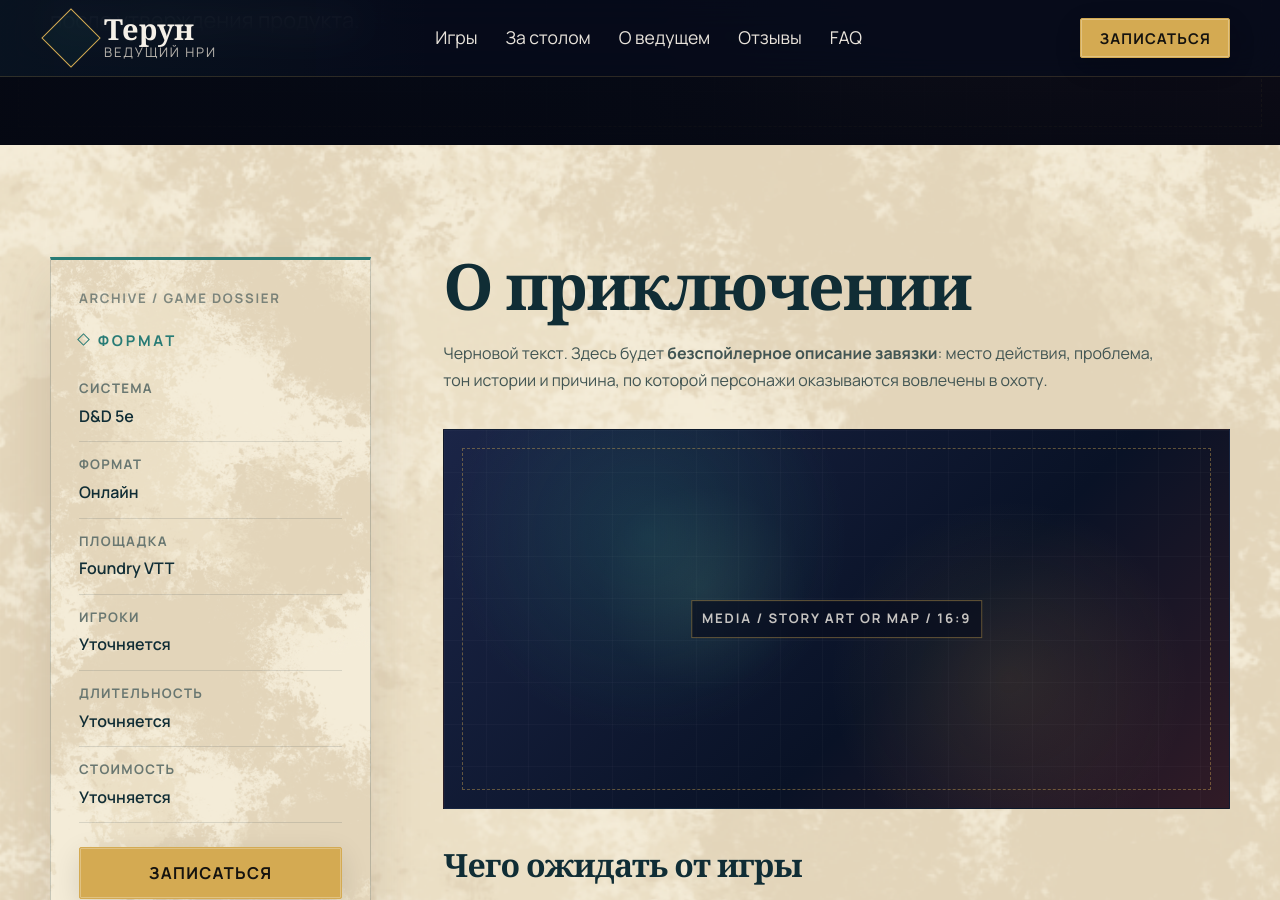
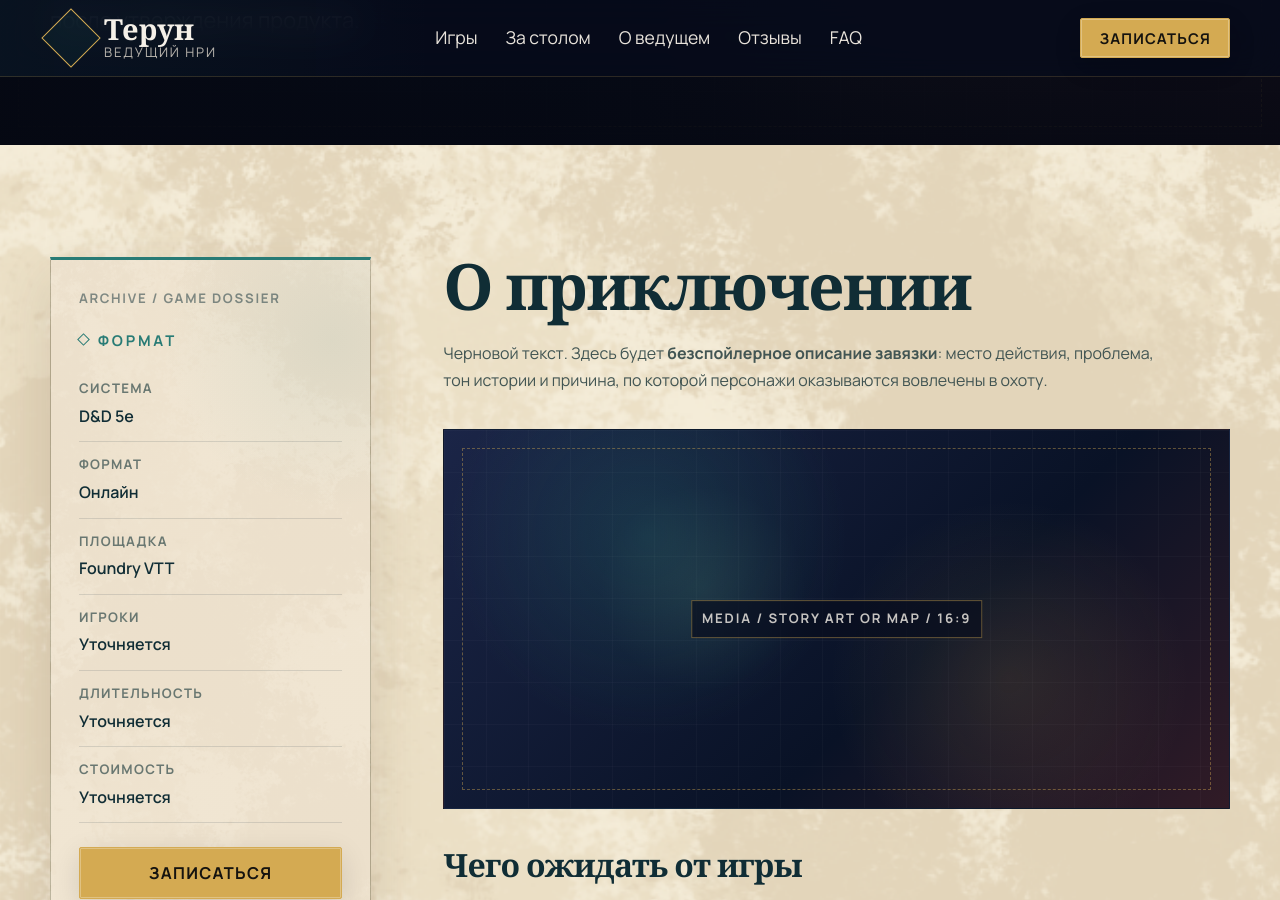
Before and after one commit to BrotherTerun/TerunPfolio, a Jekyll site: the page built from gm/games/witcher-hunt.md, in a window 1280 px wide and 900 px high, scrolled down 539 px. Built offline with Jekyll 4.4.1, drawn with Linux system fonts in a browser that asks for light colours; some web fonts are replaced.

Commit message:
Restore paper darkening on game dossier

```diff
--- a/assets/css/gm-game.css
+++ b/assets/css/gm-game.css
@@ -60,11 +60,15 @@
   padding: 28px;
   border: 1px solid var(--gm-paper-border);
   border-top: 3px solid var(--gm-teal);
-  background-color: var(--gm-paper-card);
-  background-image: var(--gm-paper-texture);
+  background:
+    radial-gradient(circle at 88% 12%, rgba(40,123,117,.08), transparent 26%),
+    linear-gradient(rgba(243,234,219,.74), rgba(243,234,219,.74)),
+    var(--gm-paper-texture),
+    var(--gm-paper-card);
   background-repeat: no-repeat;
-  background-size: cover;
+  background-size: auto, auto, cover, auto;
   background-position: center;
+  background-blend-mode: normal, normal, multiply, normal;
   box-shadow: var(--gm-paper-shadow);
 }
 
```
